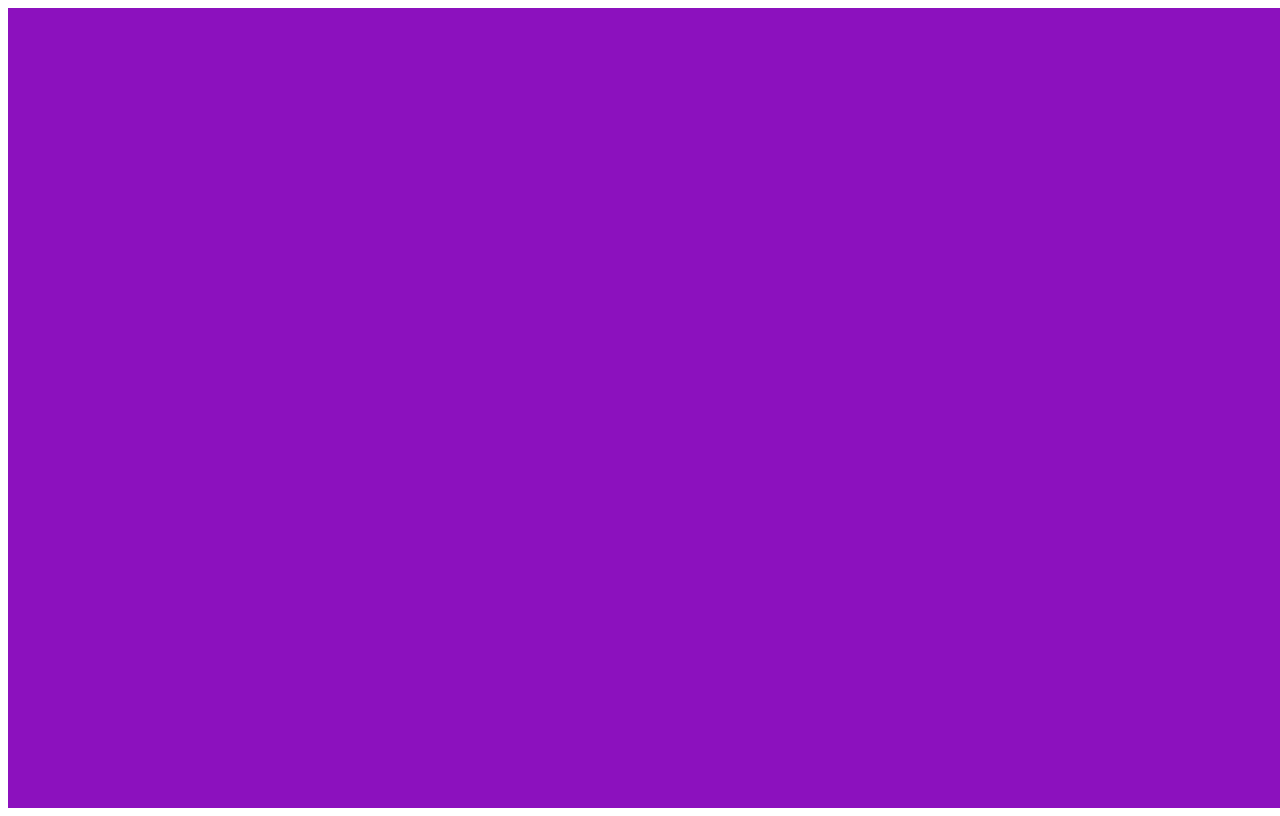
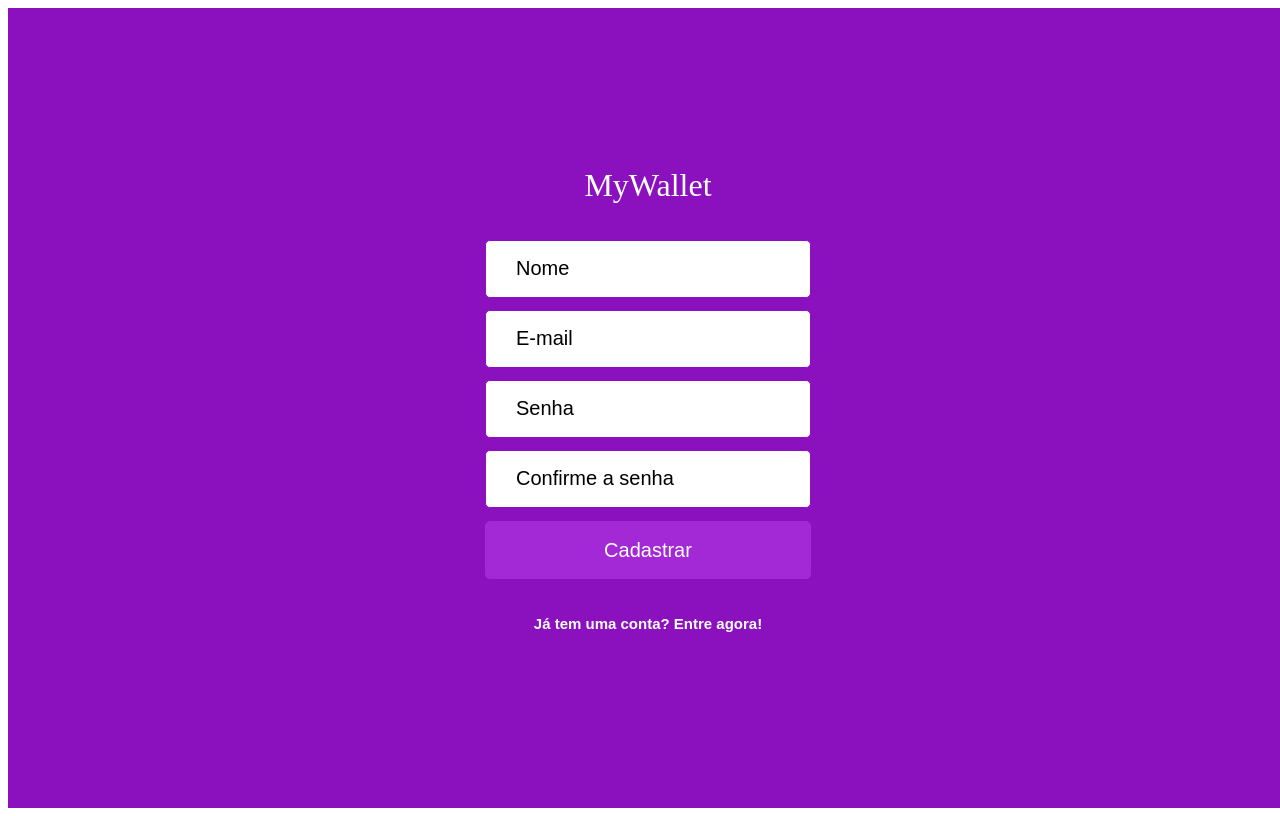
Before and after one commit to rirum/projeto14-mywallet-front, a JavaScript app: page /cadastro in a window 1280 px wide. Before the commit this address had no page. Built offline with nearby package versions, Linux system fonts and the light colour scheme; the HTML template or start-up script is replaced by a standard one.

Commit message:
layout básico sign-up - completo

```diff
--- a/src/App.js
+++ b/src/App.js
@@ -1,7 +1,7 @@
 import { BrowserRouter, Routes, Route } from "react-router-dom";
 import styled from "styled-components";
 import Login from "./pages/Login";
-
+import Signup from "./pages/Signup";
 
 export default function App(){
     return (
@@ -11,7 +11,7 @@ export default function App(){
             <Routes>
 
             <Route path="/" element={<Login/>}/>
-            <Route/>
+            <Route path="/cadastro" element={<Signup/>}/>
             </Routes>
         </ContainerApp>
 
--- /dev/null
+++ b/src/pages/Signup.js
@@ -0,0 +1,63 @@
+import styled from "styled-components";
+import { Link, useNavigate } from "react-router-dom";
+
+export default function Signup(){
+    return(
+<>
+<ContainerLogo>MyWallet</ContainerLogo>
+
+<LoginInput placeholder="Nome"></LoginInput>
+<LoginInput placeholder="E-mail"></LoginInput>
+<LoginInput placeholder="Senha"></LoginInput>
+<LoginInput placeholder="Confirme a senha"></LoginInput>
+
+<LoginButton>Cadastrar</LoginButton>
+
+<Link to="/" style={{textDecoration:'none'}}>
+<ContainerSignUp>Já tem uma conta? Entre agora!</ContainerSignUp>
+</Link>
+</>
+    )
+}
+
+
+const ContainerLogo = styled.div`
+font-family: 'Saira Stencil One', cursive;
+font-size: 32px;
+font-weight: 400;
+color: #fff;
+margin-top:159px;
+margin-bottom: 24px;
+`
+const LoginInput = styled.input`
+height: 58px;
+width: 326px;
+border-radius: 5px;
+border: 1px solid #8C11BE;
+background-color: #fff;
+margin-top: 12px;
+box-sizing: border-box;
+padding-left: 15px;
+font-size: 15px;
+&::placeholder{
+    font-size:20px;
+    color: #000;
+    padding-left: 15px;
+}
+`
+const LoginButton = styled.button`
+height: 58px;
+width: 326px;
+background-color: #A328D6;
+border: 1px solid #A328D6;
+border-radius: 5px;
+color: #fff;
+font-size: 20px;
+margin-top: 13px;
+`
+const ContainerSignUp = styled.div`
+font-size: 15px;
+font-weight: 700;
+color: #fff;
+margin-top: 36px;
+`
```
